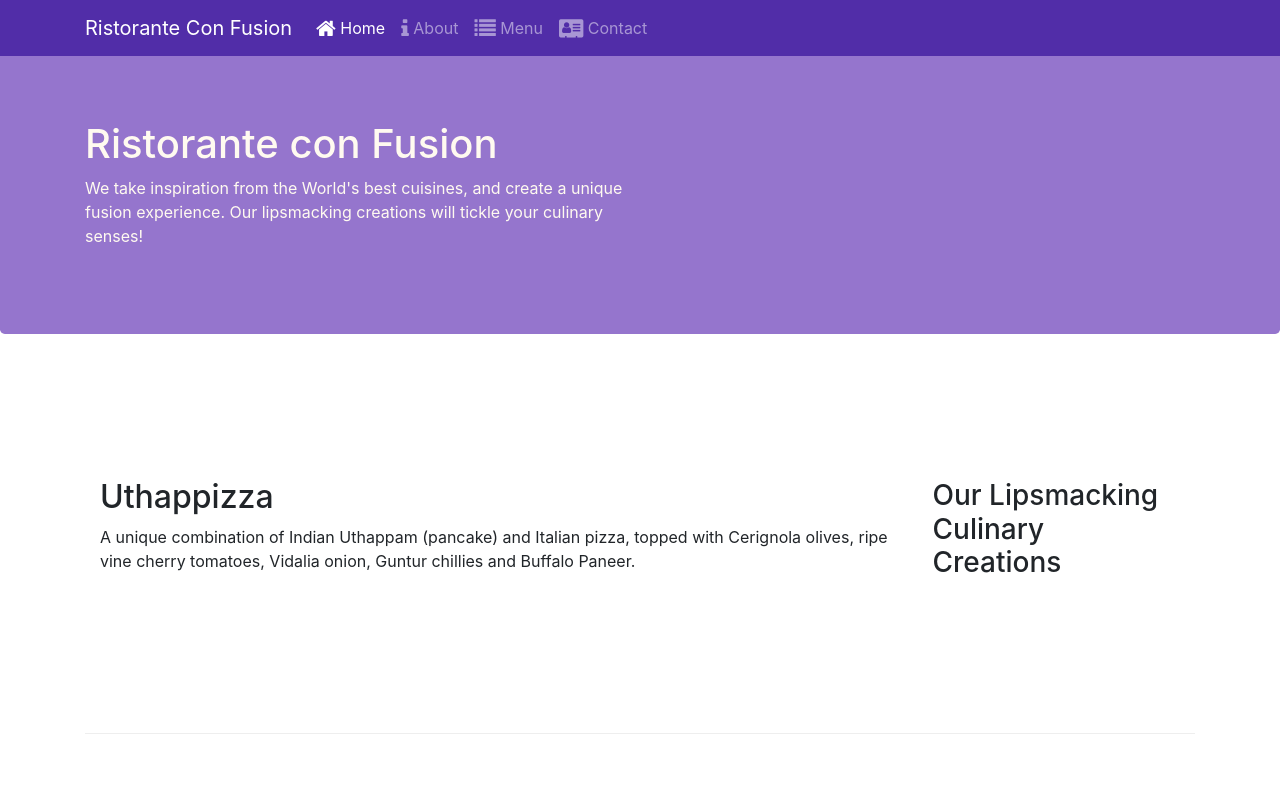
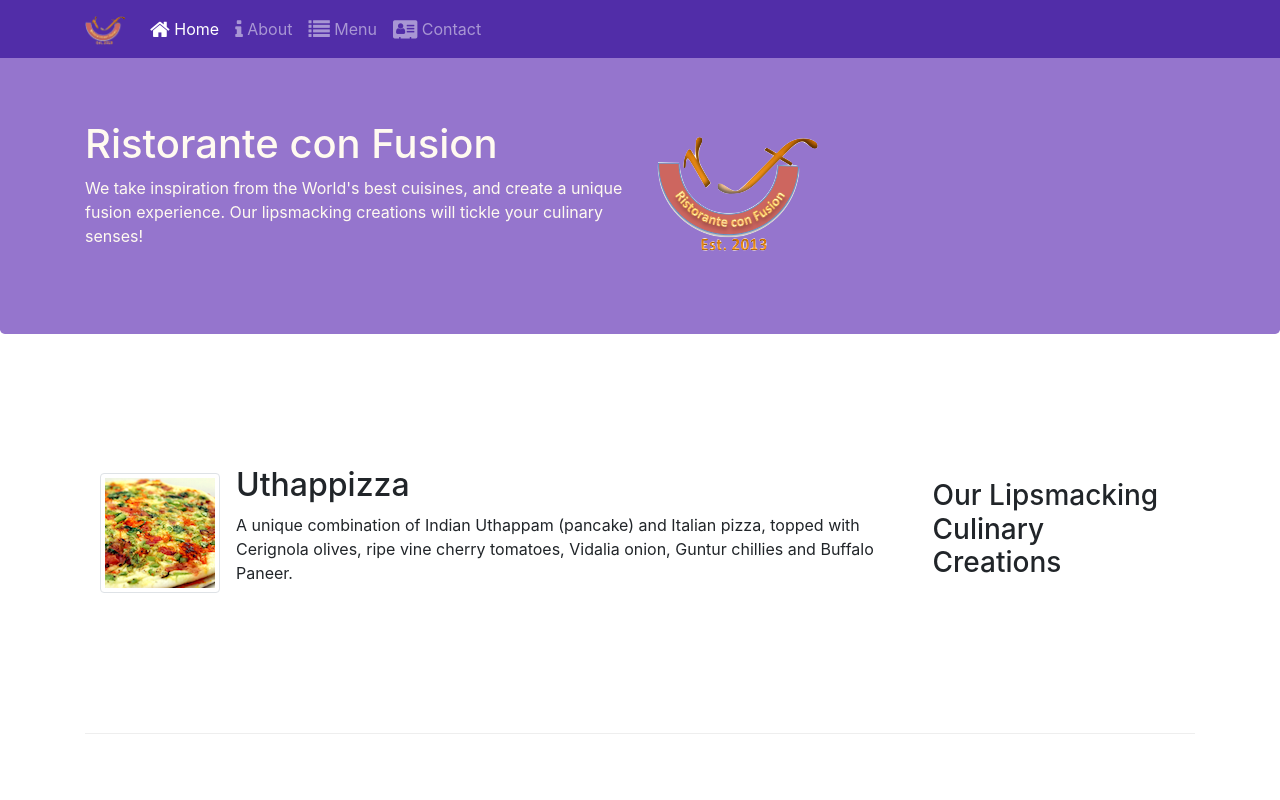
Before and after one commit to chakkarwarruchi/test-2, a website: page index.html in a window 1280 px wide. Shown: the top 800 px of the page. Drawn offline with nearby package versions, Linux system fonts and the light colour scheme.

Commit message:
images and media

```diff
--- a/index.html
+++ b/index.html
@@ -27,7 +27,7 @@
 
 
             </button>
-            <a class="navbar-brand" href="#">Ristorante Con Fusion</a>
+            <a class="navbar-brand" href="#"><img src="img/logo.png" height="30" width="41"></a>
             <div class="collapse navbar-collapse" id="Navbar">
                 <ul class="navbar-nav mr-auto">
                     <li class="nav-item active"><a class="nav-link" href="#"><span class="fa fa-home fa-lg"></span> Home</a></li>
@@ -50,7 +50,8 @@
                     <h1>Ristorante con Fusion</h1>
                     <p c>We take inspiration from the World's best cuisines, and create a unique fusion experience. Our lipsmacking creations will tickle your culinary senses!</p>
                 </div>
-                <div class="col-12 col-sm">
+                <div class="col-12 col-sm align-self-center">
+                    <img src="img/logo.png" class="img-fluid">
                 </div>
             </div>
         </div>
@@ -62,10 +63,17 @@
                 <h3>Our Lipsmacking Culinary Creations</h3>
             </div>
             <div class="col col-sm order-sm-first col-md">
-                <h2>Uthappizza</h2>
-                <p class="d-none d-sm-block">A unique combination of Indian Uthappam (pancake) and Italian pizza, topped with Cerignola olives, ripe vine cherry tomatoes, Vidalia onion, Guntur chillies and Buffalo Paneer.</p>
-            </div  >
-        </div >
+                <div class="media">
+                    <img class="d-flex mr-3 img-thumbnail align-self-center" src="img/uthappizza.png" alt="uthapizza">
+                    <div class="media-body">
+                        <h2 class="mt-0">Uthappizza</h2>
+                        <p class="d-none d-sm-block">A unique combination of Indian Uthappam (pancake) and Italian pizza, topped with Cerignola olives, ripe vine cherry tomatoes, Vidalia onion, Guntur chillies and Buffalo Paneer.</p>
+                    </div>
+
+                </div>
+
+            </div>
+        </div>
 
 
         <div class="row row-content  align-items-center" >
@@ -83,9 +91,17 @@
                 <h3>Meet our Culinary Specialists</h3>
             </div>
             <div class="col col-sm order-sm-first col-md">
-                <h2>Alberto Somayya</h2>
-                <h4>Executive Chef</h4>
-                <p class="d-none d-sm-block">Award winning three-star Michelin chef with wide International experience having worked closely with whos-who in the culinary world, he specializes in creating mouthwatering Indo-Italian fusion experiences. </p>
+                <div class="media">
+                    <img class="d-flex mr-3 align-self-center img-thumbnail" src="img/alberto.png" alt="alberto">
+
+                <div class="media-body">
+                    <h2>Alberto Somayya</h2>
+                    <h4>Executive Chef</h4>
+                    <p class="d-none d-sm-block">Award winning three-star Michelin chef with wide International experience having worked closely with whos-who in the culinary world, he specializes in creating mouthwatering Indo-Italian fusion experiences. </p>
+                </div>
+            </div>
+
+
             </div>
         </div>
     </div>
```
Also changed, not shown: aboutus.html (+6 -3 lines), contactus.html (+3 -2 lines), img/alberto.png (added), img/buffet.png (added), img/logo.png (added), img/uthappizza.png (added), 1 other file.
